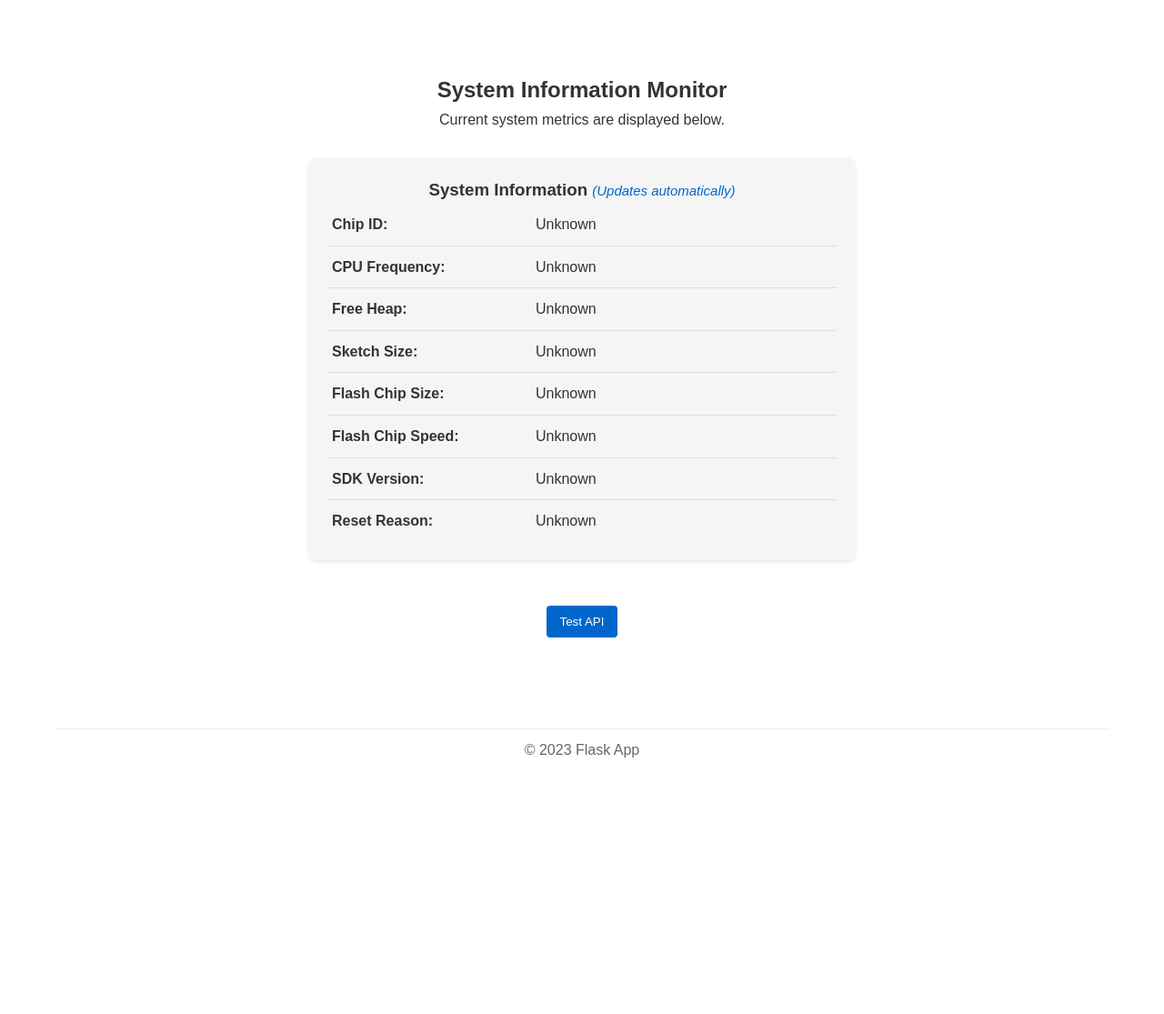
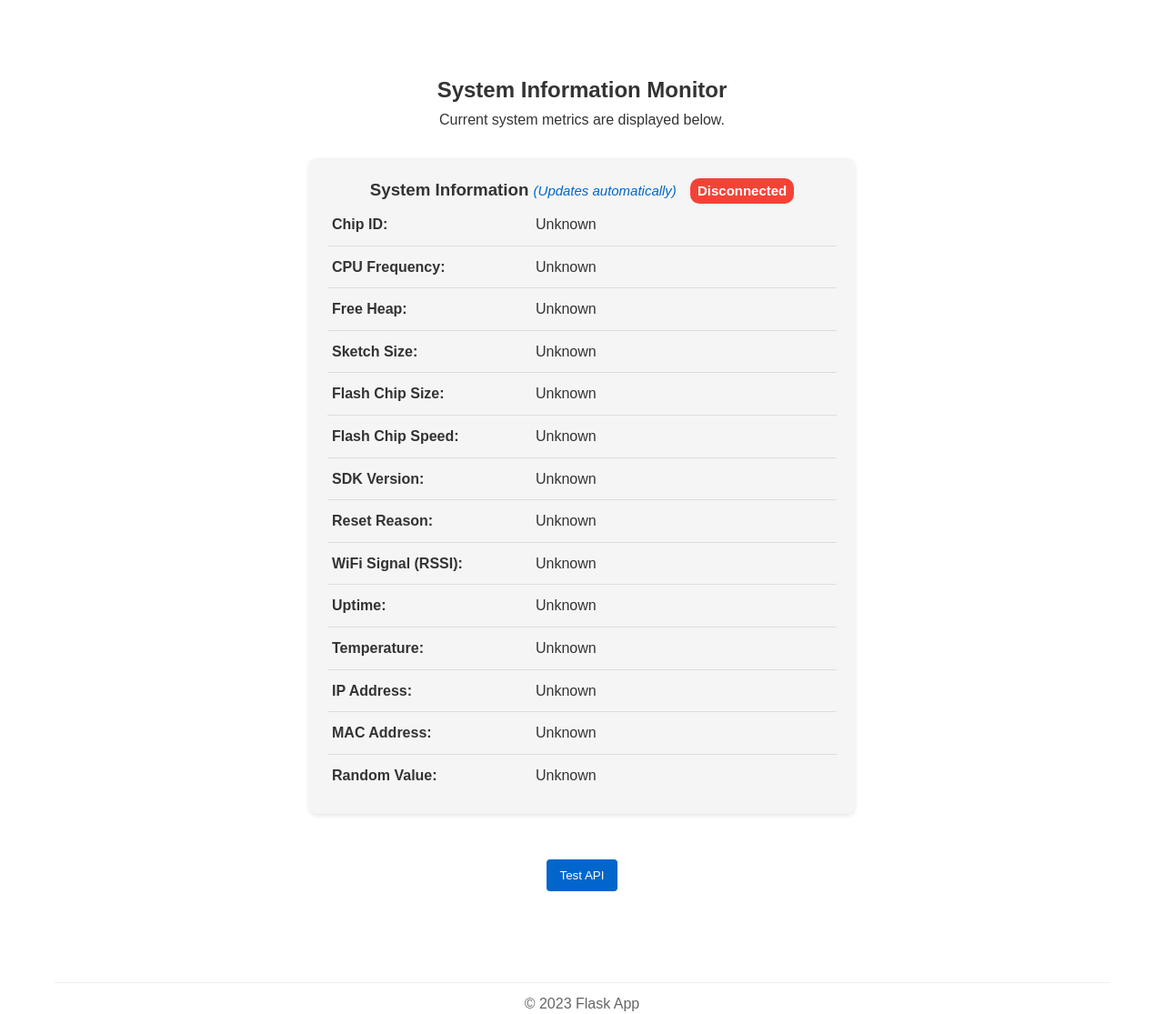
Before and after one commit to NovaH00/esp8266_webapp, a Flask app: page / in a window 1280 px wide. Shown: the part 82-1197 px from the top of the page at 91% size. Before the commit the page ends 915 px from the top, so only its background shows below. Run offline with Flask 3, Linux system fonts and the light colour scheme.

Commit message:
add more informations and visualizer

```diff
--- a/flask_app/app.py
+++ b/flask_app/app.py
@@ -1,6 +1,7 @@
 from flask import Flask, render_template, jsonify, request
 import json
 import os
+import time
 
 app = Flask(__name__)
 
@@ -16,21 +17,49 @@ default_system_info = {
     "flash_chip_size": "Unknown",
     "flash_chip_speed": "Unknown",
     "sdk_version": "Unknown",
-    "reset_reason": "Unknown"
+    "reset_reason": "Unknown",
+    # New fields
+    "rssi": "Unknown",
+    "uptime": "Unknown",
+    "temperature": "Unknown",
+    "ip_address": "Unknown",
+    "mac_address": "Unknown",
+    "random_value": "Unknown",
+    # Status tracking
+    "last_update": 0,
+    "online": False
 }
+
+# Time in seconds after which the ESP is considered offline
+OFFLINE_THRESHOLD = 10
 
 def get_system_info():
     """Get stored system information or return defaults"""
     if os.path.exists(SYSTEM_INFO_FILE):
         try:
             with open(SYSTEM_INFO_FILE, 'r') as f:
-                return json.load(f)
+                data = json.load(f)
+
+                # Check if the data is stale
+                current_time = time.time()
+                if current_time - data.get('last_update', 0) > OFFLINE_THRESHOLD:
+                    data['online'] = False
+                    # When offline, set values to Unknown
+                    for key in default_system_info:
+                        if key not in ['last_update', 'online']:
+                            data[key] = "Unknown"
+
+                return data
         except Exception:
             return default_system_info
     return default_system_info
 
 def save_system_info(data):
     """Save system information to file"""
+    # Add timestamp and set as online
+    data['last_update'] = time.time()
+    data['online'] = True
+
     with open(SYSTEM_INFO_FILE, 'w') as f:
         json.dump(data, f)
 
@@ -61,7 +90,14 @@ def update_system_info():
             "flash_chip_size": request.form.get('flash_chip_size', default_system_info['flash_chip_size']),
             "flash_chip_speed": request.form.get('flash_chip_speed', default_system_info['flash_chip_speed']),
             "sdk_version": request.form.get('sdk_version', default_system_info['sdk_version']),
-            "reset_reason": request.form.get('reset_reason', default_system_info['reset_reason'])
+            "reset_reason": request.form.get('reset_reason', default_system_info['reset_reason']),
+            # New fields
+            "rssi": request.form.get('rssi', default_system_info['rssi']),
+            "uptime": request.form.get('uptime', default_system_info['uptime']),
+            "temperature": request.form.get('temperature', default_system_info['temperature']),
+            "ip_address": request.form.get('ip_address', default_system_info['ip_address']),
+            "mac_address": request.form.get('mac_address', default_system_info['mac_address']),
+            "random_value": request.form.get('random_value', default_system_info['random_value'])
         }
         save_system_info(data)
         return jsonify({"status": "success", "message": "System information updated"})
--- a/flask_app/static/css/style.css
+++ b/flask_app/static/css/style.css
@@ -101,3 +101,40 @@ footer {
     font-weight: normal;
     font-style: italic;
 }
+
+.status-indicator {
+    font-size: 0.8em;
+    font-weight: bold;
+    padding: 2px 8px;
+    border-radius: 10px;
+    margin-left: 10px;
+    display: inline-block;
+}
+
+.status-indicator.connected {
+    background-color: #4CAF50;
+    color: white;
+}
+
+.status-indicator.disconnected {
+    background-color: #f44336;
+    color: white;
+}
+
+.status-indicator.error {
+    background-color: #ff9800;
+    color: white;
+}
+
+/* Signal strength indicators */
+.signal-strong {
+    color: #4CAF50;
+}
+
+.signal-medium {
+    color: #ff9800;
+}
+
+.signal-weak {
+    color: #f44336;
+}
--- a/flask_app/static/js/script.js
+++ b/flask_app/static/js/script.js
@@ -2,47 +2,61 @@ document.addEventListener('DOMContentLoaded', function () {
     const apiBtn = document.getElementById('api-btn');
     const apiResult = document.getElementById('api-result');
     const systemInfoTable = document.querySelector('.system-info');
-    const refreshInterval = 1000; // Update every 10 seconds
+    const statusIndicator = document.querySelector('.status-indicator');
+    const refreshInterval = 1000; // Update every second
 
     // Function to update system info
     function updateSystemInfo() {
         fetch('/api/system-info')
             .then(response => response.json())
             .then(data => {
+                // Update connectivity status
+                if (statusIndicator) {
+                    if (data.online) {
+                        statusIndicator.textContent = 'Connected';
+                        statusIndicator.className = 'status-indicator connected';
+                    } else {
+                        statusIndicator.textContent = 'Disconnected';
+                        statusIndicator.className = 'status-indicator disconnected';
+                    }
+                }
+
                 // Update each row in the system info table
                 if (systemInfoTable) {
                     Object.keys(data).forEach(key => {
-                        const row = systemInfoTable.querySelector(`tr td:first-child:contains("${key.replace('_', ' ')}:")`);
+                        // Skip non-display fields
+                        if (key === 'online' || key === 'last_update') return;
+
+                        // Find the row for this key
+                        const formattedKey = key.replace(/_/g, ' ').replace(/\b\w/g, l => l.toUpperCase());
+                        const rows = Array.from(systemInfoTable.querySelectorAll('tr'));
+                        const row = rows.find(r => r.cells[0].textContent.includes(formattedKey));
+
                         if (row) {
-                            row.nextElementSibling.textContent = data[key];
+                            // Format WiFi signal strength with visual indicator
+                            if (key === 'rssi' && data[key] !== 'Unknown') {
+                                const rssiValue = parseInt(data[key]);
+                                let signalClass = '';
+
+                                if (rssiValue > -65) signalClass = 'signal-strong';
+                                else if (rssiValue > -80) signalClass = 'signal-medium';
+                                else signalClass = 'signal-weak';
+
+                                row.cells[1].innerHTML = `<span class="${signalClass}">${data[key]}</span>`;
+                            } else {
+                                row.cells[1].textContent = data[key];
+                            }
                         }
                     });
                 }
             })
-            .catch(error => console.error('Error fetching system info:', error));
-    }
-
-    // Add selector function for text content matching
-    if (!Element.prototype.matches) {
-        Element.prototype.matches = Element.prototype.msMatchesSelector || Element.prototype.webkitMatchesSelector;
-    }
-    if (!document.querySelector(':contains')) {
-        document.querySelector = (function (querySelector) {
-            return function (selector) {
-                if (selector.includes(':contains')) {
-                    const parts = selector.split(':contains(');
-                    const textToMatch = parts[1].slice(0, -1);
-                    const elements = document.querySelectorAll(parts[0]);
-                    for (const el of elements) {
-                        if (el.textContent.includes(textToMatch)) {
-                            return el;
-                        }
-                    }
-                    return null;
+            .catch(error => {
+                console.error('Error fetching system info:', error);
+                if (statusIndicator) {
+                    statusIndicator.textContent = 'Connection Error';
+                    statusIndicator.className = 'status-indicator error';
                 }
-                return querySelector.call(this, selector);
-            };
-        })(document.querySelector);
+            });
     }
 
     // Start periodic updates
--- a/flask_app/templates/index.html
+++ b/flask_app/templates/index.html
@@ -6,7 +6,10 @@
     <p>Current system metrics are displayed below.</p>
 
     <div class="system-info-container">
-        <h3>System Information <span class="update-indicator">(Updates automatically)</span></h3>
+        <h3>System Information
+            <span class="update-indicator">(Updates automatically)</span>
+            <span class="status-indicator">Checking...</span>
+        </h3>
         <table class="system-info">
             <tr>
                 <td>Chip ID:</td>
@@ -40,6 +43,31 @@
                 <td>Reset Reason:</td>
                 <td>{{ system_info.reset_reason }}</td>
             </tr>
+            <!-- New metrics -->
+            <tr>
+                <td>WiFi Signal (RSSI):</td>
+                <td>{{ system_info.rssi }}</td>
+            </tr>
+            <tr>
+                <td>Uptime:</td>
+                <td>{{ system_info.uptime }}</td>
+            </tr>
+            <tr>
+                <td>Temperature:</td>
+                <td>{{ system_info.temperature }}</td>
+            </tr>
+            <tr>
+                <td>IP Address:</td>
+                <td>{{ system_info.ip_address }}</td>
+            </tr>
+            <tr>
+                <td>MAC Address:</td>
+                <td>{{ system_info.mac_address }}</td>
+            </tr>
+            <tr>
+                <td>Random Value:</td>
+                <td>{{ system_info.random_value }}</td>
+            </tr>
         </table>
     </div>
 
```
